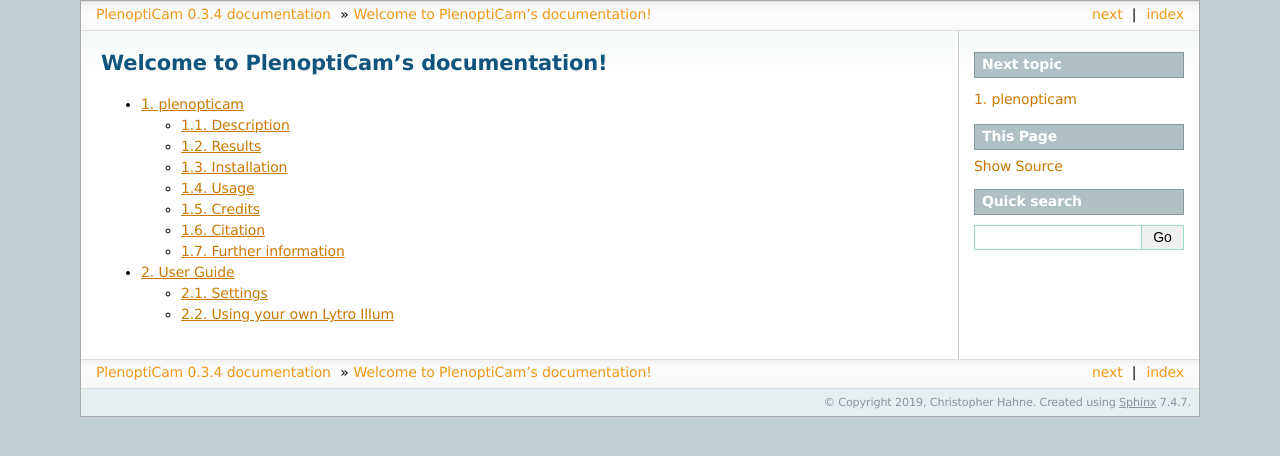
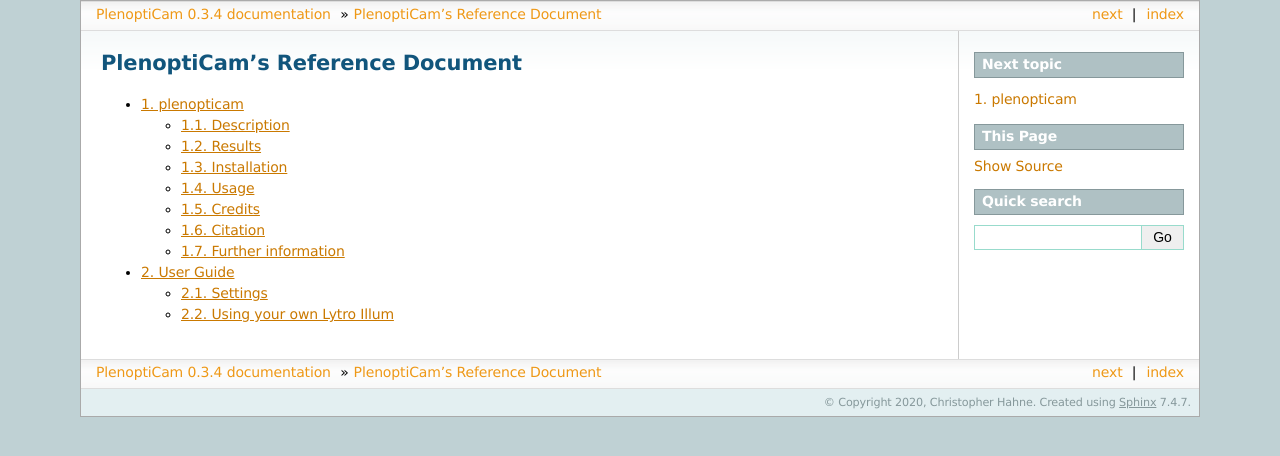
Before and after one commit to hahnec/plenopticam, a Sphinx documentation site: the page built from docs/source/index.rst, in a window 1280 px wide. Shown: the top 456 px of the page. Built offline with Sphinx 7.4.7, drawn with Linux system fonts in a browser that asks for light colours; the version number is read from the project's files by our own code.

```diff
--- a/docs/source/conf.py
+++ b/docs/source/conf.py
@@ -20,7 +20,7 @@
 # -- Project information -----------------------------------------------------
 
 project = 'PlenoptiCam'
-copyright = '2019, Christopher Hahne'
+copyright = '2020, Christopher Hahne'
 author = plenopticam.__author__
 
 # The short X.Y version
--- a/docs/source/index.rst
+++ b/docs/source/index.rst
@@ -3,8 +3,9 @@
    You can adapt this file completely to your liking, but it should at least
    contain the root `toctree` directive.
 
-Welcome to PlenoptiCam's documentation!
-=======================================
+================================
+PlenoptiCam's Reference Document
+================================
 
 .. toctree::
    :maxdepth: 2
```
Also changed, not shown: 17 other files.
